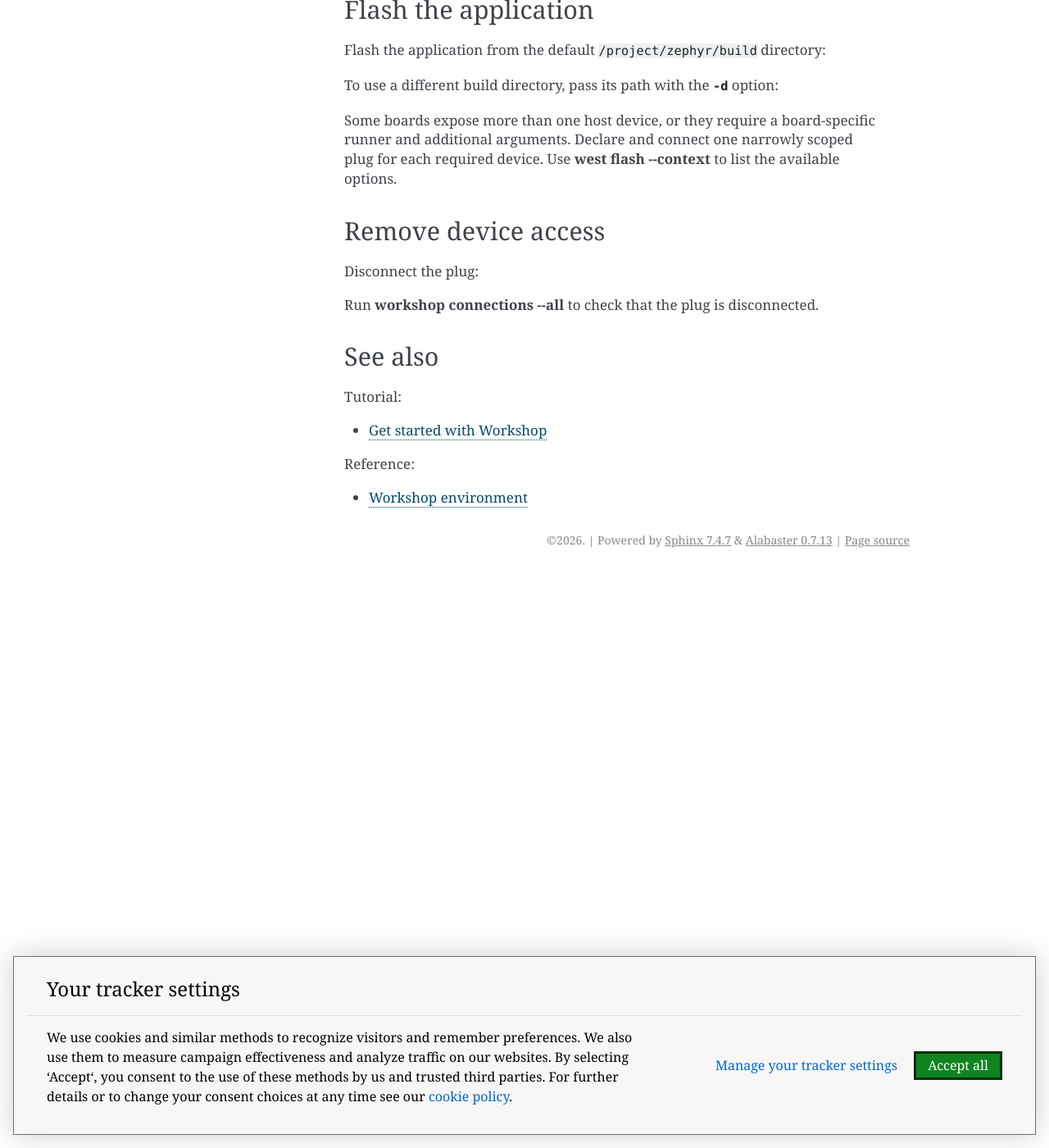
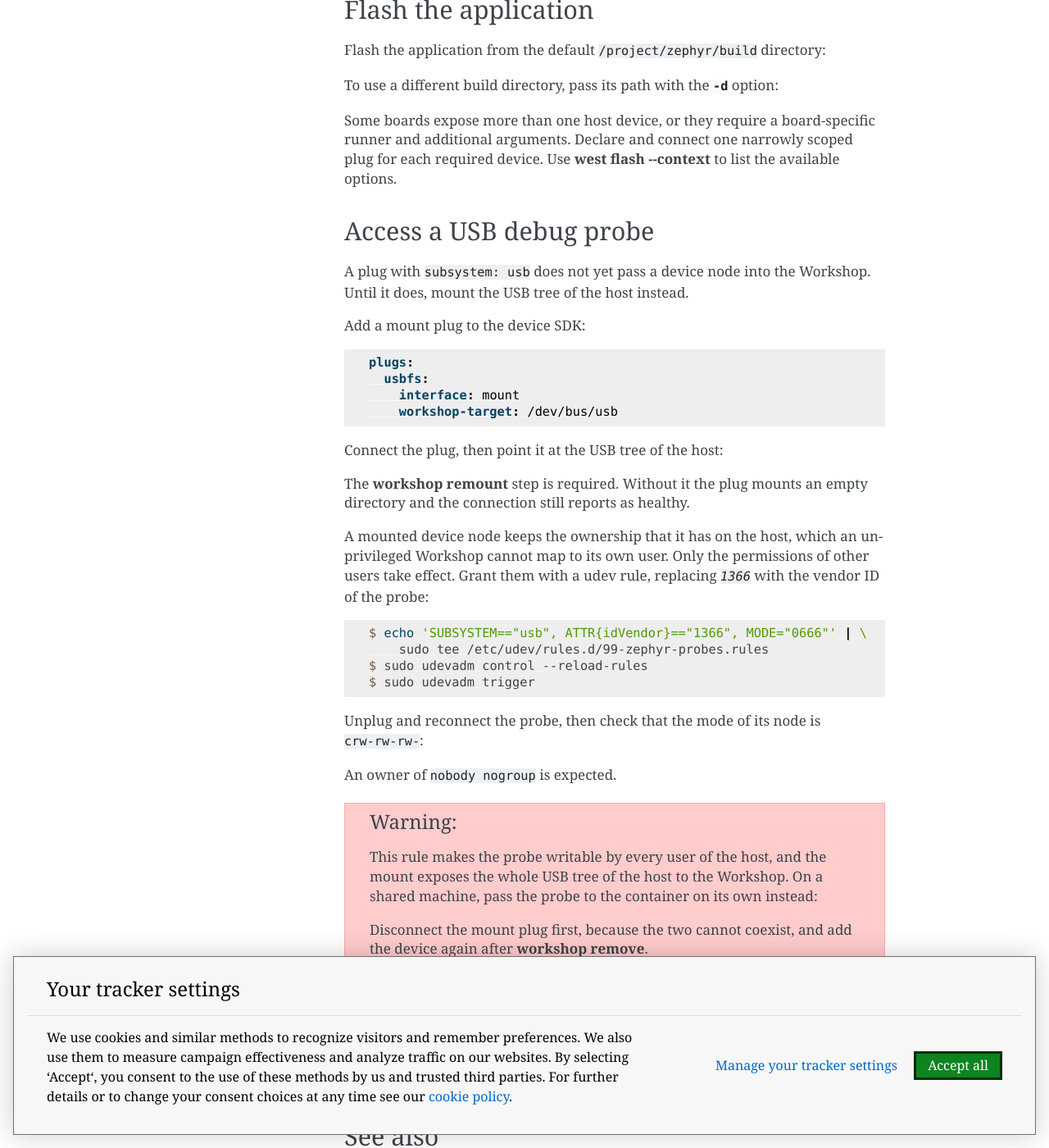
Before and after one commit to canonical/zephyr-lts-docs, a Sphinx documentation site: the page built from docs/how-to/access-hardware-from-workshop.rst, in a window 1280 px wide and 1400 px high, scrolled down 2048 px. Shown: the whole window at 82% size. Built offline with Sphinx 7.4.7, drawn with Linux system fonts in a browser that asks for light colours; the version number could not be read and is left out; some of the changed text lies outside the part shown.

Commit message:
docs: add a workaround for flashing over a USB debug probe

```diff
--- a/docs/.custom_wordlist.txt
+++ b/docs/.custom_wordlist.txt
@@ -88,9 +88,11 @@ landscape
 lang
 lastmod
 latexmk
+lsusb
 mitigations
 mkdir
 mypy
+nogroup
 npm
 nrfjprog
 nrfutil
--- a/docs/how-to/access-hardware-from-workshop.rst
+++ b/docs/how-to/access-hardware-from-workshop.rst
@@ -144,6 +144,79 @@ Declare and connect one narrowly scoped plug for each required device.
 Use :command:`west flash --context`
 to list the available options.
 
+.. _usb_probe_access:
+
+Access a USB debug probe
+------------------------
+
+A plug with :samp:`subsystem: usb` does not yet pass a device node
+into the Workshop.
+Until it does, mount the USB tree of the host instead.
+
+Add a mount plug to the device SDK:
+
+.. code-block:: yaml
+
+   plugs:
+     usbfs:
+       interface: mount
+       workshop-target: /dev/bus/usb
+
+Connect the plug, then point it at the USB tree of the host:
+
+.. code-block:: console
+   :substitutions:
+
+   $ workshop connect |workshop_name|/board-device:usbfs :mount
+   $ workshop remount |workshop_name|/board-device:usbfs /dev/bus/usb
+
+The :command:`workshop remount` step is required.
+Without it the plug mounts an empty directory
+and the connection still reports as healthy.
+
+A mounted device node keeps the ownership that it has on the host,
+which an unprivileged Workshop cannot map to its own user.
+Only the permissions of other users take effect.
+Grant them with a udev rule,
+replacing :samp:`{1366}` with the vendor ID of the probe:
+
+.. code-block:: console
+
+   $ echo 'SUBSYSTEM=="usb", ATTR{idVendor}=="1366", MODE="0666"' | \
+       sudo tee /etc/udev/rules.d/99-zephyr-probes.rules
+   $ sudo udevadm control --reload-rules
+   $ sudo udevadm trigger
+
+Unplug and reconnect the probe,
+then check that the mode of its node is :samp:`crw-rw-rw-`:
+
+.. code-block:: console
+   :substitutions:
+
+   $ workshop shell |workshop_name|
+   $ lsusb
+   Bus 003 Device 017: ID 1366:1024 SEGGER J-Link
+   $ ls -l /dev/bus/usb/003/017
+   crw-rw-rw- 1 nobody nogroup 189, 272 Sep 21 09:34 /dev/bus/usb/003/017
+
+An owner of :samp:`nobody nogroup` is expected.
+
+.. warning::
+
+   This rule makes the probe writable by every user of the host,
+   and the mount exposes the whole USB tree of the host to the Workshop.
+   On a shared machine, pass the probe to the container on its own instead:
+
+   .. code-block:: console
+      :substitutions:
+
+      $ lxc config device add --project workshop.$(id -u) \
+          |workshop_name|-$(cat .workshop.lock) probe usb \
+          vendorid=1366 productid=1024 uid=1000 gid=1000 mode=0660
+
+   Disconnect the mount plug first, because the two cannot coexist,
+   and add the device again after :command:`workshop remove`.
+
 Remove device access
 --------------------
 
--- a/docs/tutorials/workshop-flash-hardware.rst
+++ b/docs/tutorials/workshop-flash-hardware.rst
@@ -287,6 +287,7 @@ Workshop access to the device node. You no longer need host udev rules or
    A plug with :samp:`subsystem: usb` can pass the connection check above
    while the container gets no device node under :file:`/dev/bus/usb/`.
    Flashing then fails with ``LIBUSB_ERROR_NO_DEVICE``.
+   To flash over a USB debug probe, see :ref:`usb_probe_access`.
    A :samp:`tty` plug for the same board still works.
 
 Verify the runner tool
```
